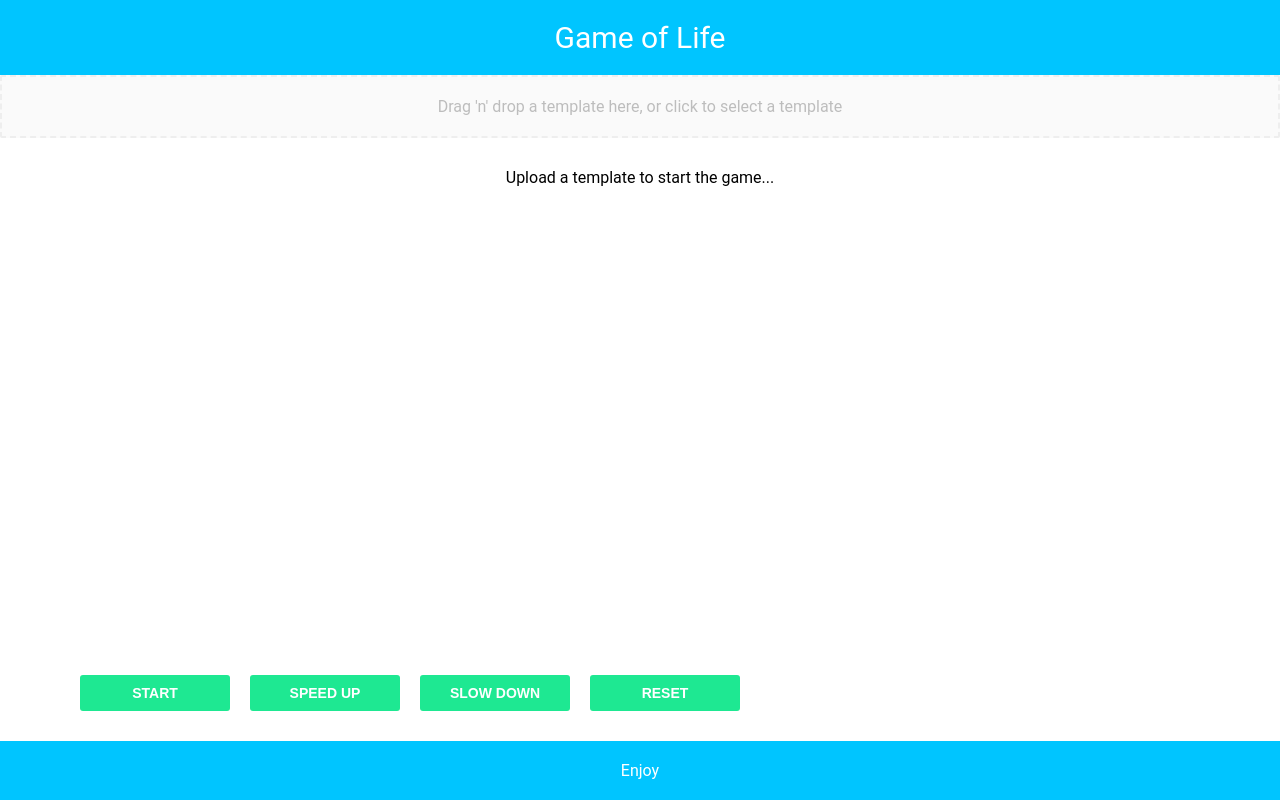
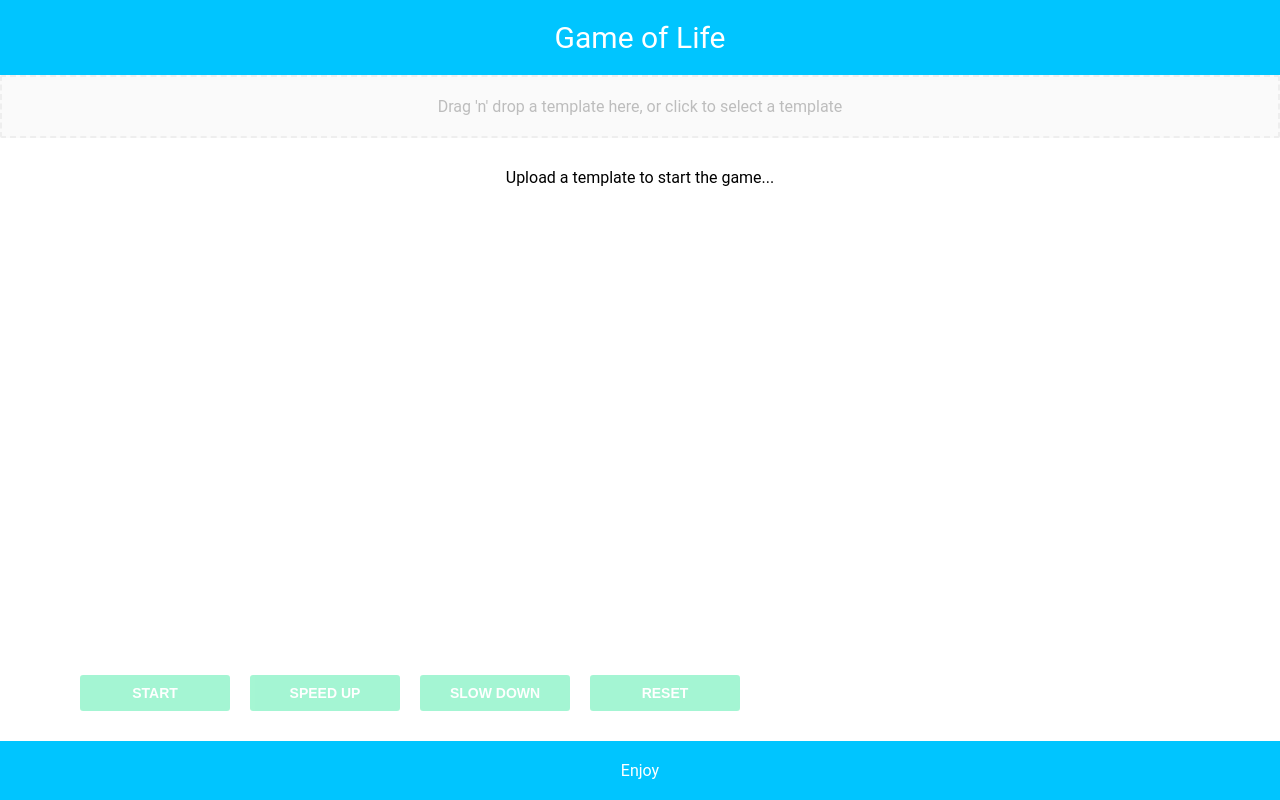
Before and after one commit to fedeviotti/game-of-life, a React (Create React App) app: page / in a window 1280 px wide. Built offline with nearby package versions, Linux system fonts and the light colour scheme.

Commit message:
manage button state

```diff
--- a/src/App.tsx
+++ b/src/App.tsx
@@ -170,7 +170,9 @@ function App() {
         generationCounter={generationCounter}
       />
       <Toolbar
+        isGridEmpty={grid.length === 0}
         running={running}
+        simulationTimeout={simulationTimeout}
         toggleSimulation={toggleSimulation}
         changeSpeedSimulation={changeSpeedSimulation}
         clearSimulation={clearSimulation}
--- a/src/components/StyledComponents/StyledButton.tsx
+++ b/src/components/StyledComponents/StyledButton.tsx
@@ -12,16 +12,19 @@ const StyledButton = styled.button<{ running?: boolean }>`
   width: 150px;
   padding: 10px 24px;
   margin: 10px;
-  cursor: pointer;
-  &:focus {
+  :focus {
     outline: none;
   }
-  &:hover {
+  :hover:not([disabled]) {
+    cursor: pointer;
     background-color: ${(props: any) =>
       props.running
         ? 'var(--color-secondary-dark)'
         : 'var(--color-primary-dark)'};
   }
+  :disabled {
+    opacity: 0.4;
+  }
 `;
 
 export default StyledButton;
--- a/src/components/StyledComponents/StyledToolbar.tsx
+++ b/src/components/StyledComponents/StyledToolbar.tsx
@@ -2,6 +2,8 @@ import styled from 'styled-components';
 
 export interface ToolbarProps {
   running: boolean;
+  isGridEmpty: boolean;
+  simulationTimeout: number;
   toggleSimulation: () => void;
   changeSpeedSimulation: (delta: number) => void;
   clearSimulation: (reloadLast: boolean) => void;
--- a/src/components/Toolbar/Toolbar.tsx
+++ b/src/components/Toolbar/Toolbar.tsx
@@ -18,12 +18,25 @@ const Toolbar: React.FC<ToolbarProps> = props => {
 
   return (
     <StyledToolbar>
-      <StyledButton onClick={toggleSimulation} running={props.running}>
+      <StyledButton
+        onClick={toggleSimulation}
+        running={props.running}
+        disabled={props.isGridEmpty}
+      >
         {props.running ? 'Stop' : 'Start'}
       </StyledButton>
-      <StyledButton onClick={speedUpSimulation}>Speed Up</StyledButton>
-      <StyledButton onClick={slowDownSimulation}>Slow Down</StyledButton>
-      <StyledButton onClick={clearSimulation}>Reset</StyledButton>
+      <StyledButton
+        onClick={speedUpSimulation}
+        disabled={props.isGridEmpty || props.simulationTimeout <= 0}
+      >
+        Speed Up
+      </StyledButton>
+      <StyledButton onClick={slowDownSimulation} disabled={props.isGridEmpty}>
+        Slow Down
+      </StyledButton>
+      <StyledButton onClick={clearSimulation} disabled={props.isGridEmpty}>
+        Reset
+      </StyledButton>
     </StyledToolbar>
   );
 };
```
